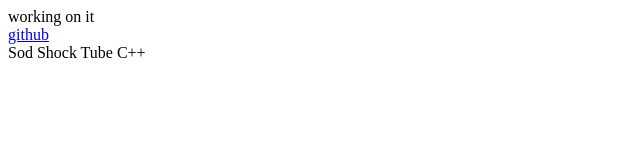
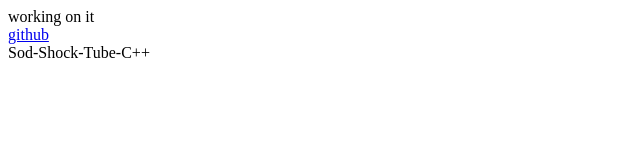
Before and after one commit to jtmims/jtmims.github.io, a plain HTML site: page index.html in a window 1280 px wide. Shown: the full height of the page, 0-640 px from the left. Drawn offline with Linux system fonts and the light colour scheme.

Commit message:
Update index.html

```diff
--- a/index.html
+++ b/index.html
@@ -1,3 +1,3 @@
 working on it <br>
 <a href="https://github.com/jtmims/">github</a> <br>
-<a herf="https://github.com/jtmims/1D-Sod-Shock-Tube-SPH">Sod Shock Tube C++</a>
+<a herf="https://github.com/jtmims/1D-Sod-Shock-Tube-SPH">Sod-Shock-Tube-C++</a>
```
